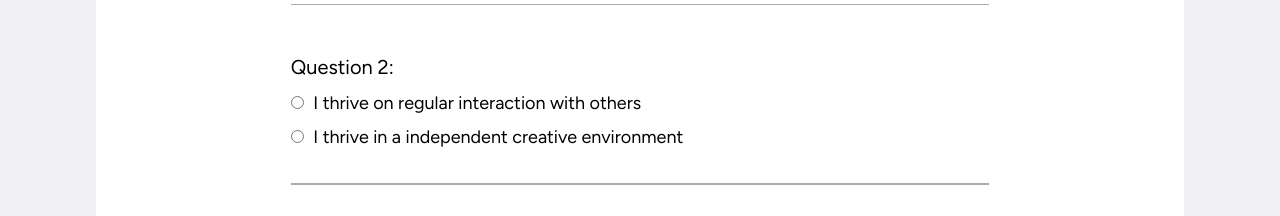
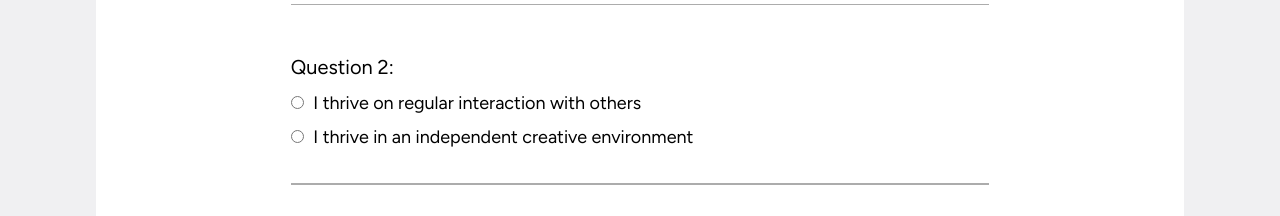
Before and after one commit to sluckenbaugh/client-haalo, a React (Create React App) app: page /test in a window 1280 px wide. Shown: the part 1120-1336 px from the top of the page. Built offline with nearby package versions, Linux system fonts and the light colour scheme.

Commit message:
Fix typos 2

```diff
--- a/src/JSON/haaloData.js
+++ b/src/JSON/haaloData.js
@@ -20,7 +20,7 @@ const haaloData = [
                 "associatedLetter": "C"
             },
             {
-                "statement": "I thrive in a independent creative environment",
+                "statement": "I thrive in an independent creative environment",
                 "associatedLetter": "A"
             }
         ]
```
